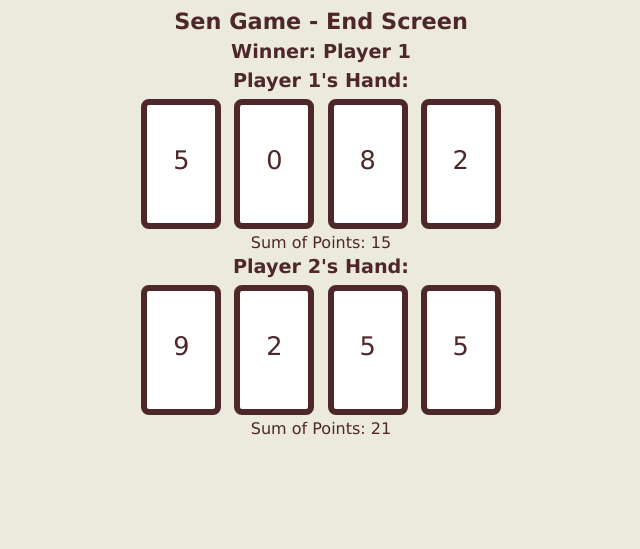
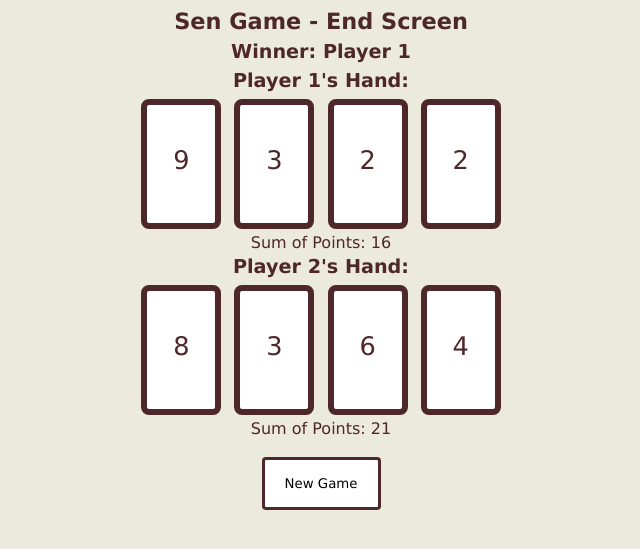
Before and after one commit to advenae/Sen-Game, a Flask app: page /end_screen in a window 1280 px wide. Shown: the top 549 px of the page, without its empty margins (319-959 px from the left). Run offline with Flask 3, Linux system fonts and the light colour scheme.

Commit message:
added new game button, fixed layout

```diff
--- a/app.py
+++ b/app.py
@@ -32,11 +32,10 @@ class Deck:
         for _ in range(9):
             self.cards.append(Card(9))
 
-        # Add 9 special cards
+        # Add special cards
         special_cards = [
-            (5, 'W'), (5, 'W'), (5, 'W'),
+            # (5, 'W'), (5, 'W'), (5, 'W'),
             (6, 'P'), (6, 'P'), (6, 'P'),
-            (7, 'Z'), (7, 'Z'), (7, 'Z')
         ]
         for number, action in special_cards:
             self.cards.append(Card(number, action))
@@ -83,10 +82,7 @@ class Game:
             return None
 
     def fill_piles(self):
-        while len(self.face_up_pile) < 2:
-            self.face_up_pile.append(deck.cards.pop(0))
-
-        while len(self.face_down_pile) < 2:
+        while len(self.face_down_pile) < 1 and deck.cards:
             self.face_down_pile.append(deck.cards.pop(0))
 
     def take_face_down_card(self, exchange_index):
@@ -102,6 +98,11 @@ class Game:
             self.face_up_pile.append(old_card)
             self.fill_piles()
             self.switch_to_next_player()
+
+            # Check if the face-down pile is empty after the exchange
+            if not self.face_down_pile:
+                self.end_game()  # End the game if the face-down deck is empty
+
             return old_card
         else:
             # Invalid exchange_index
@@ -121,6 +122,27 @@ class Game:
 
         return card
 
+    def end_game(self):
+        # Calculate the sum of points for each player
+        player_sums = [sum(card.number for card in player_hand) for player_hand in self.players]
+
+        # Find the winner (player with the lowest sum of points)
+        winner_index = min(range(len(player_sums)), key=player_sums.__getitem__)
+
+        # Redirect to the end screen
+        return redirect(url_for('end_screen', players=self.players, sums=player_sums, winner=winner_index))
+
+
+@app.route('/new_game', methods=['POST'])
+def new_game():
+    global game, deck  # Assuming you want to reset the game and deck globally
+    game = Game(num_players=2)
+    deck = Deck()
+    deck.generate_deck()
+    game.deal_cards(deck)
+    game.reveal_deck_cards(deck)
+
+    return redirect(url_for('game'))
 @app.route('/end_screen', methods=['GET', 'POST'])
 def end_screen():
     # Calculate the sum of points for each player
@@ -148,6 +170,10 @@ def game():
             card = game.leave_face_down_card()
             revealed = False  # Reset revealed status
 
+        # Check if the game has ended, and if so, redirect to the end screen
+        if game.face_down_pile == []:
+            return game.end_game()
+
         return render_template('game.html',
                                players=game.players,
                                current_player=game.current_player,
--- a/templates/end_screen.html
+++ b/templates/end_screen.html
@@ -16,11 +16,11 @@
                     <div class="section">
                         {% for card in players[i] %}
                             <div class="card">
-                            <div class="face-up">
-                                <p>
-                                    {{ card.number }}
-                                </p>
-                            </div>
+                                <div class="face-up">
+                                    <p>
+                                        {{ card.number }}
+                                    </p>
+                                </div>
                             </div>
                         {% endfor %}
                     </div>
@@ -28,5 +28,15 @@
                 </div>
             {% endfor %}
         </div>
+
+        <div class="container">
+            <div class="section">
+                <div class="player-actions">
+                    <form method="post" action="{{ url_for('new_game') }}">
+                        <button type="submit">New Game</button>
+                    </form>
+                </div>
+            </div>
+        </div>
     </div>
 {% endblock %}
--- a/templates/game.html
+++ b/templates/game.html
@@ -71,13 +71,11 @@
                         <button type="submit" name="action" value="take_face_up">Take Face-Up</button>
                         <button id="takeFaceDownBtn" type="submit" name="action" value="take_face_down" class="hide-at-start">Take Face-Down</button>
                         <button id="leaveFaceDownBtn" type="submit" name="action" value="leave_face_down" class="hide-at-start">Leave Face-Down</button>
+                        <button type="submit" form="endScreenForm" formaction="{{ url_for('end_screen') }}" id="wakeUpBtn">WAKE UP!</button>
                     </form>
                     <form method="post" action="{{ url_for('end_screen') }}" id="endScreenForm" style="display: none;">
                         <input type="hidden" name="dummy_input" value="dummy_value">
                     </form>
-
-    <!-- Use formaction to specify the action for this button -->
-    <button type="submit" form="endScreenForm" formaction="{{ url_for('end_screen') }}" id="wakeUpBtn">WAKE UP!</button>
                  </div>
 
                 {% if action_result %}
```
